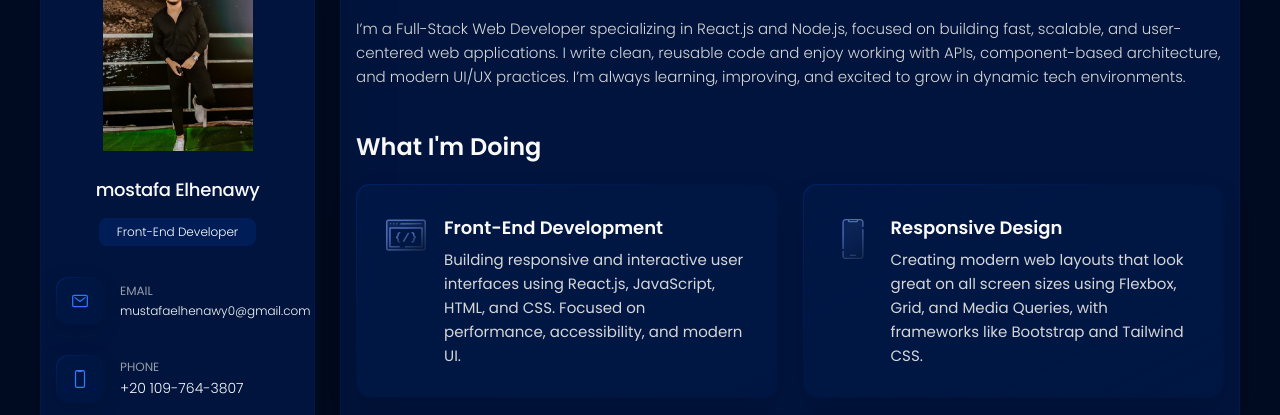
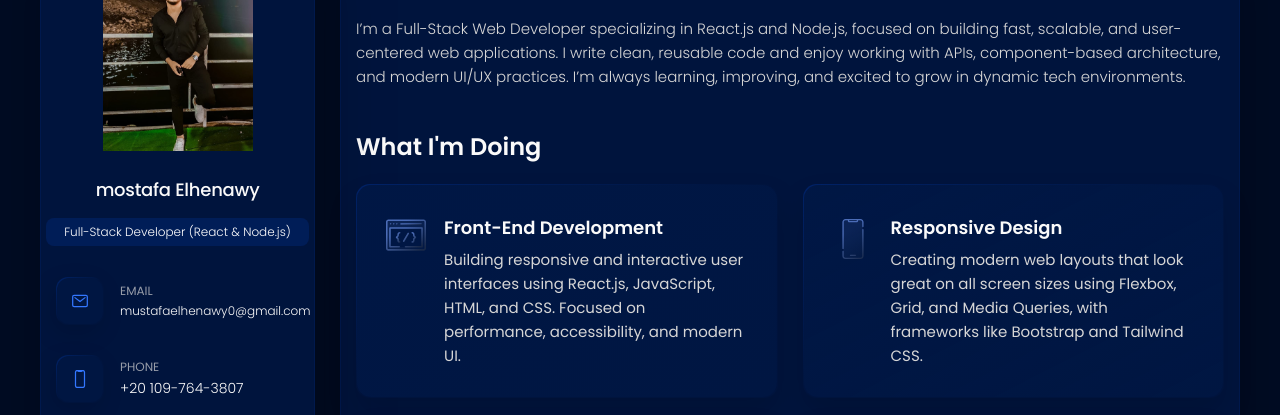
Before and after one commit to MustafaShabaanElhenawy/My-Portfoilo, a plain HTML site: page index.html in a window 1280 px wide. Shown: the part 147-562 px from the top of the page. Drawn offline with nearby package versions, Linux system fonts and the light colour scheme.

Commit message:
Update job title to Full-Stack Developer

```diff
--- a/index.html
+++ b/index.html
@@ -36,7 +36,7 @@
           </figure>
           <div class="info-content">
             <h1 class="name" title="mostafa Shaaban">mostafa Elhenawy</h1>
-            <p class="title">Front-End Developer</p>
+            <p class="title">Full-Stack Developer (React & Node.js)</p>
           </div>
           <!-- btn - small screens  -->
           <button class="info_more-btn" data-sidebar-btn>
```
